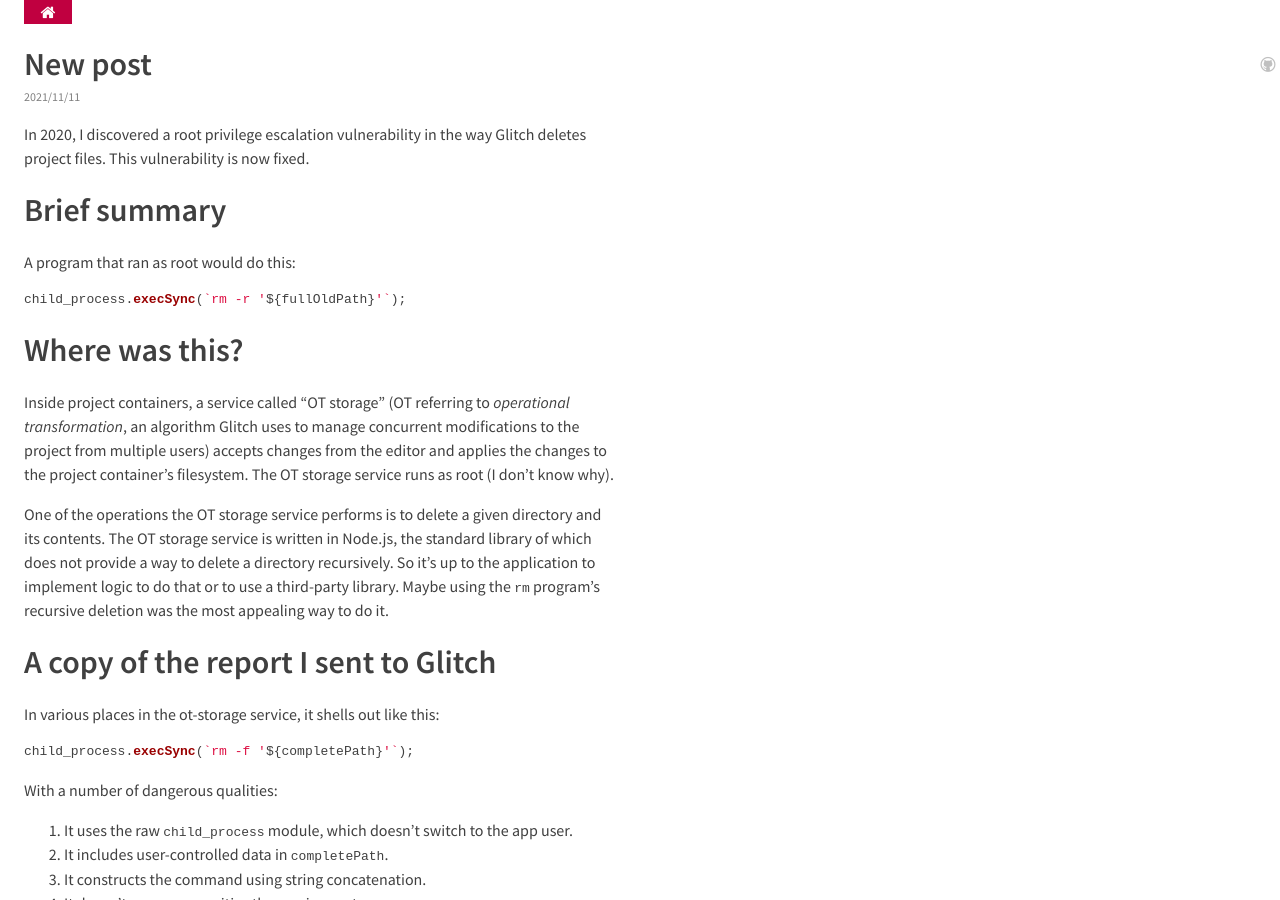
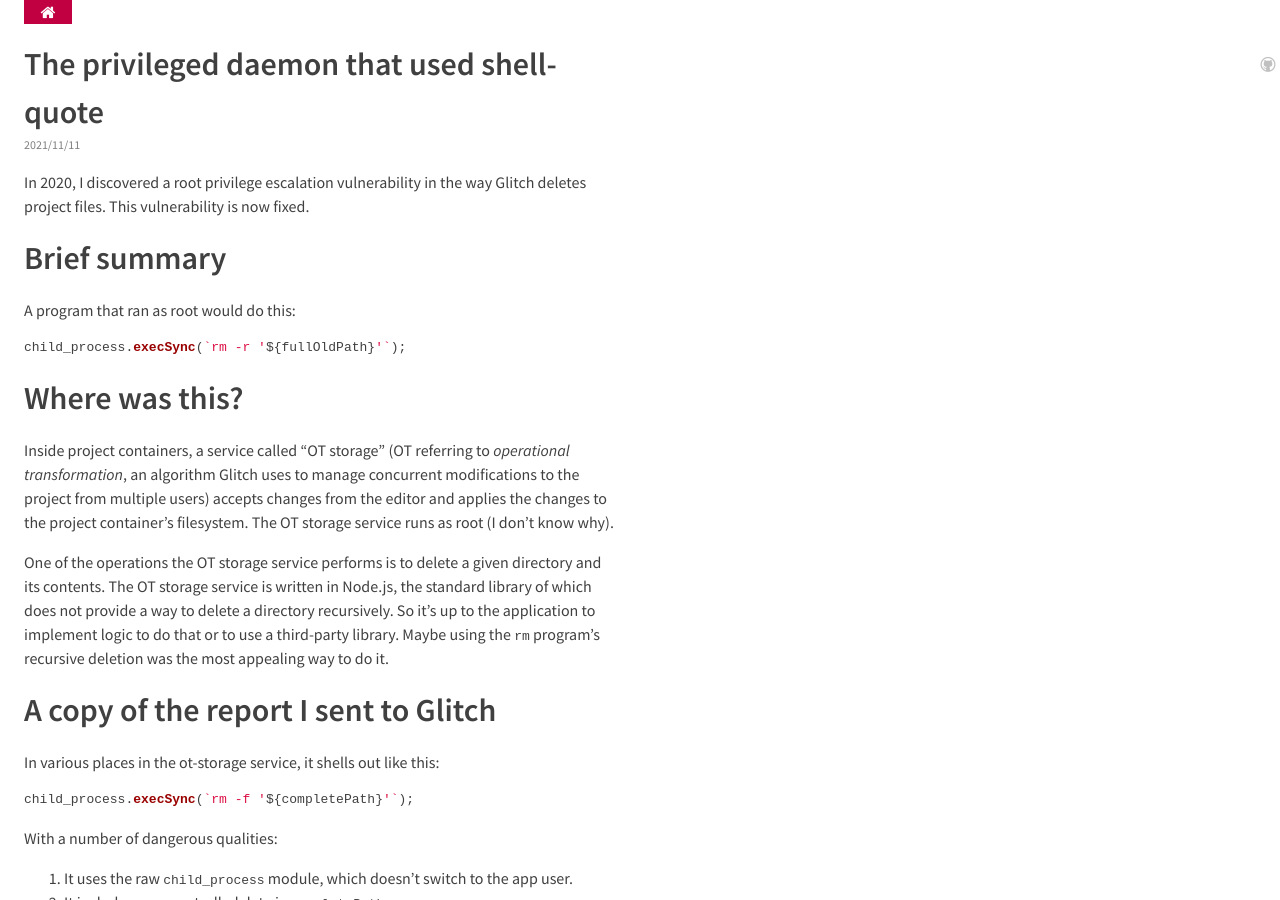
Before and after one commit to wh0/wh0.github.io, a Jekyll site: the page built from _posts/2021-11-10-glitch-ot-rm.md, in a window 1280 px wide and 900 px high. Built offline with Jekyll 4.4.1, drawn with Linux system fonts in a browser that asks for light colours.

Commit message:
Update 2021-11-10-glitch-ot-rm.md

```diff
--- a/_posts/2021-11-10-glitch-ot-rm.md
+++ b/_posts/2021-11-10-glitch-ot-rm.md
@@ -1,7 +1,7 @@
 ---
 date: Wed Nov 10 2021 23:22:39 -0800 (Pacific Standard Time)
 qualitative_time:
-title: New post
+title: The privileged daemon that used shell-quote
 previous_teaser: How to disown a weapon in GTA Online
 previous_first: true
 has_highlighting: true
```
